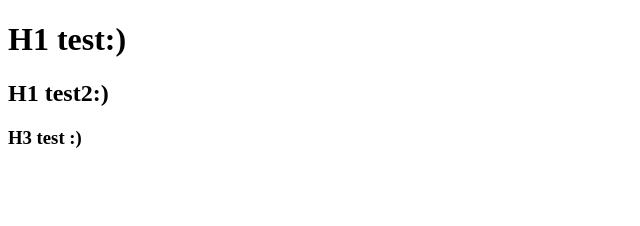
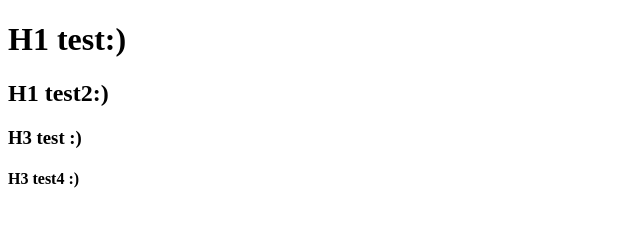
Before and after one commit to laxmikandel97/donuts, a plain HTML site: page index.html in a window 1280 px wide. Shown: the full height of the page, 0-640 px from the left. Drawn offline with Linux system fonts and the light colour scheme.

Commit message:
added h4

```diff
--- a/index.html
+++ b/index.html
@@ -8,5 +8,6 @@
 <h1> H1 test:)</h1>
 <h2> H1 test2:)</h2>
 <h3>H3 test :)</h3>
+<h4>H3 test4 :)</h4>
 </body>
 </html>
```
